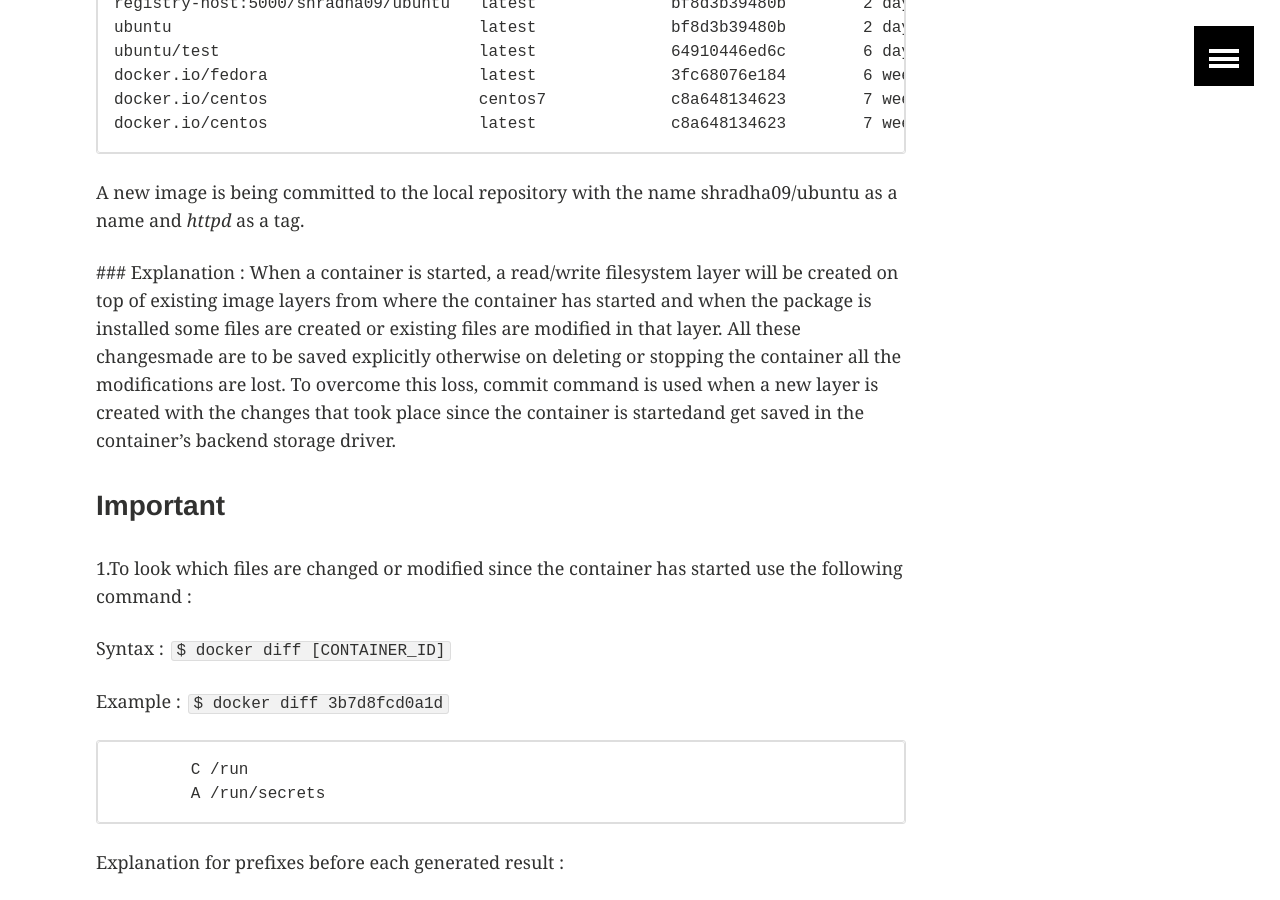
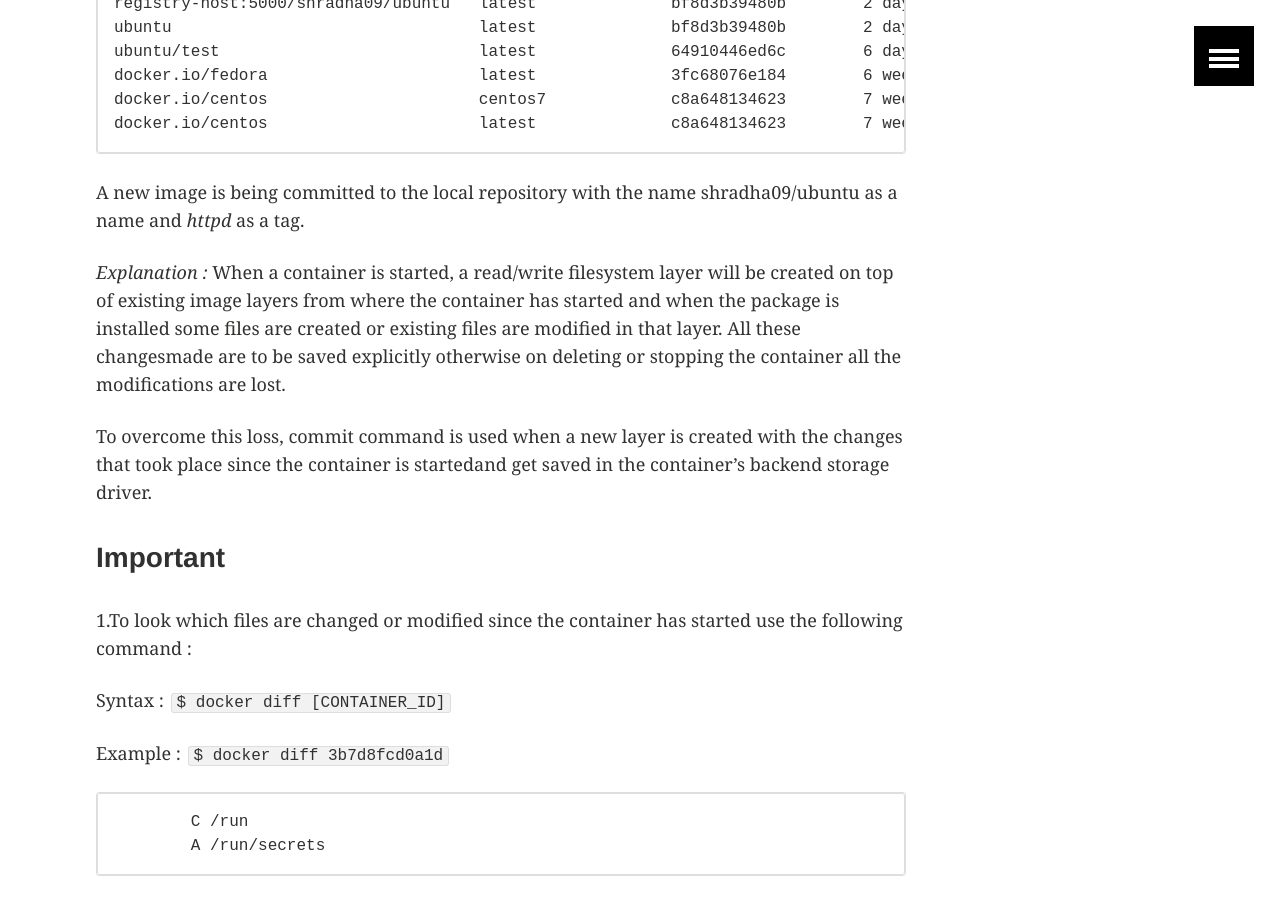
Before and after one commit to shradha09/containers-workshop, a Jekyll site: the page built from _posts/handson/2015-12-15-Docker_Images.markdown, in a window 1280 px wide and 900 px high, scrolled down 2888 px. Built offline with Jekyll 4.4.1, drawn with Linux system fonts in a browser that asks for light colours; comment, search, counter and statistics services are not loaded; some of the changed text lies outside the part shown.

````diff
--- a/_posts/handson/2015-12-15-Docker_Images.markdown
+++ b/_posts/handson/2015-12-15-Docker_Images.markdown
@@ -35,8 +35,9 @@ Docker Hub account can be created either by visiting the website or from command
 
 
 2. For creating an account through command line :
-
-       ```$ docker login```
+```
+$ docker login
+```
 
 
 ## Creating an image from Container
@@ -101,9 +102,9 @@ docker.io/centos                      latest              c8a648134623        7
 
 A new image is being committed to the local repository with the name shradha09/ubuntu as a name and *httpd* as a tag.
 
+*Explanation :* When a container is started, a read/write filesystem layer will be created on top of existing image layers from where the container has started and when the package is installed some files are created or existing files are modified in that layer. All these changesmade are to be saved explicitly otherwise on deleting or stopping the container all the modifications are lost.
 
-  ### Explanation :   When a container is started, a read/write filesystem layer will be created on top of existing image layers from where the container has started and when the package is installed some files are created or existing files are modified in that layer. All these changesmade are to be saved explicitly otherwise on deleting or stopping the container all the modifications are lost.
-                To overcome this loss, commit command is used when a new layer is created with the changes that took place since the container is startedand get saved in the container's backend storage driver.
+To overcome this loss, commit command is used when a new layer is created with the changes that took place since the container is startedand get saved in the container's backend storage driver.
 
 
 ### Important
````
